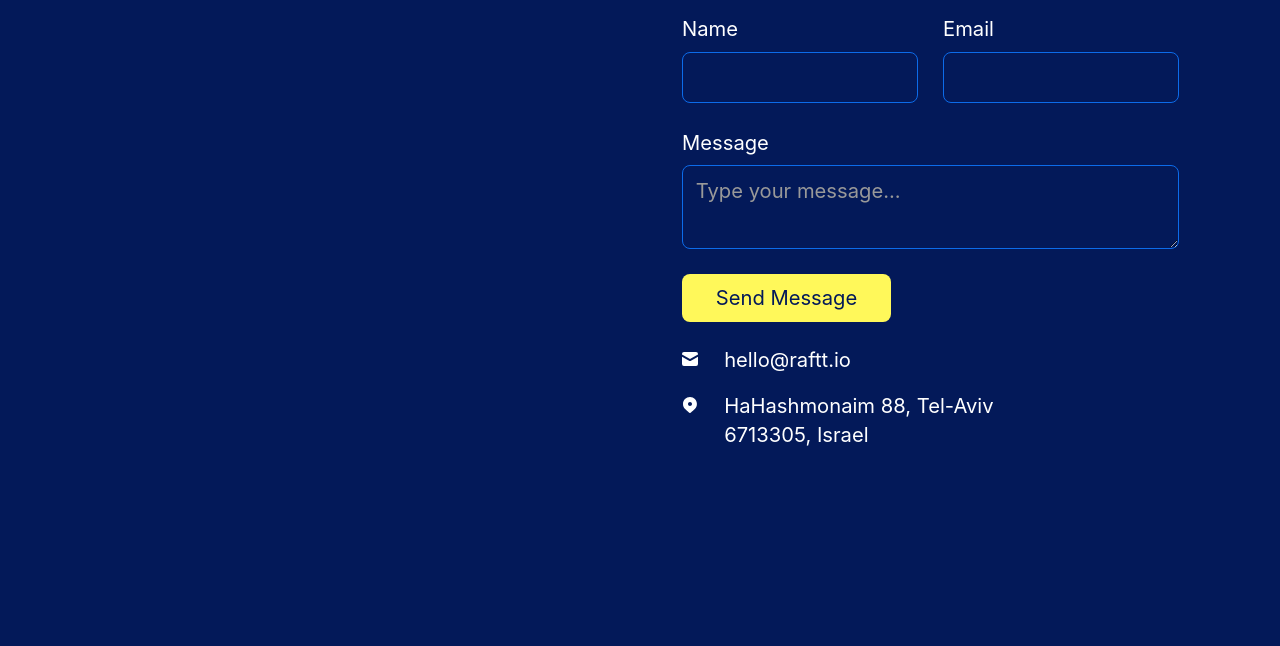
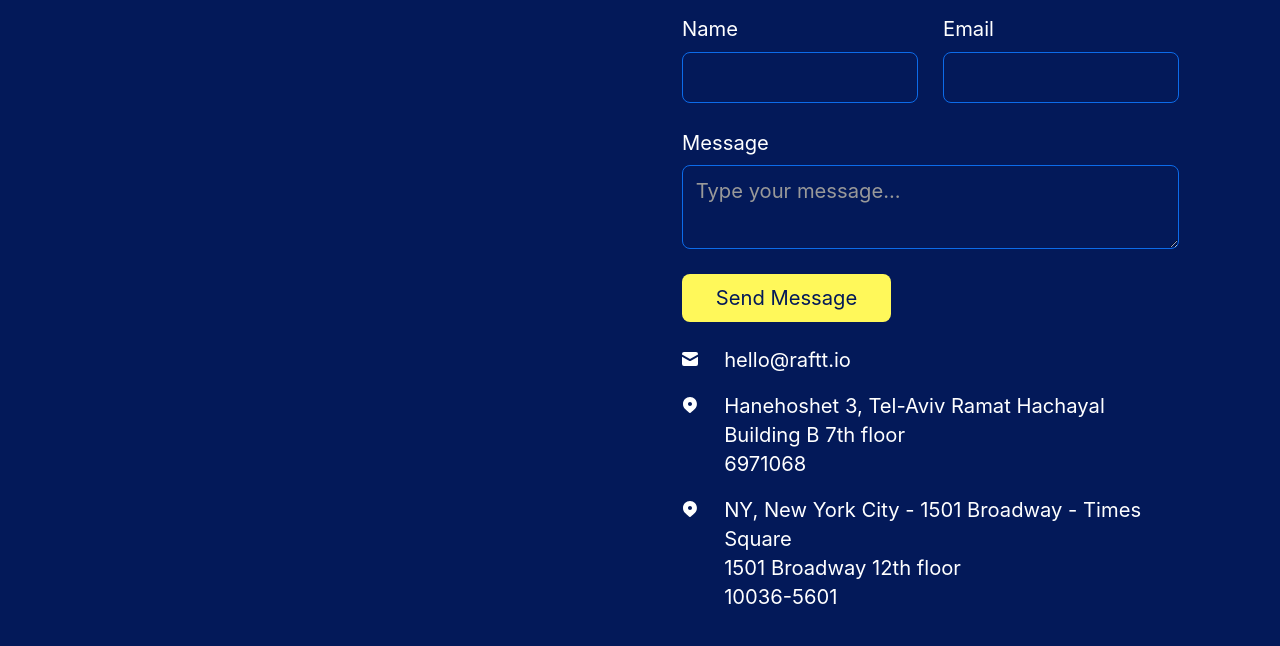
Before and after one commit to rafttio/www.raftt.io, a plain HTML site: page contact.html in a window 1280 px wide. Shown: the part 306-952 px from the top of the page. Drawn offline with nearby package versions, Linux system fonts and the light colour scheme; a script that the page names is missing; a web font is replaced by a local one.

Commit message:
changed office addresses in contact page

```diff
--- a/contact.html
+++ b/contact.html
@@ -452,8 +452,22 @@
                         </g>
                       </svg></div>
                   </div>
-                  <div>HaHashmonaim 88, Tel-Aviv<br />6713305, Israel<br /></div>
+                  <div>Hanehoshet 3, Tel-Aviv Ramat Hachayal<br />Building B 7th floor<br />6971068</div>
                 </div>
+                <div id="w-node-_4acf9c4a-345f-50ac-d164-408ce3c26e1d-2cca6aa1" class="contact5_item">
+                  <div class="contact5_icon-wrapper">
+                    <div class="icon-1x1-xsmall w-embed"><svg xmlns="http://www.w3.org/2000/svg" width="16" height="16"
+                        viewBox="0 0 16 16">
+                        <g class="nc-icon-wrapper" fill="CurrentColor">
+                          <path fill="CurrentColor"
+                            d="M8,0C4.1,0,1,3.1,1,7c0,1.9,0.7,3.7,2.1,5c0.1,0.1,4.1,3.7,4.2,3.8c0.4,0.3,1,0.3,1.3,0 c0.1-0.1,4.2-3.7,4.2-3.8c1.4-1.3,2.1-3.1,2.1-5C15,3.1,11.9,0,8,0z M8,9C6.9,9,6,8.1,6,7s0.9-2,2-2c1.1,0,2,0.9,2,2S9.1,9,8,9z">
+                          </path>
+                        </g>
+                      </svg></div>
+                  </div>
+                  <div>NY, New York City - 1501 Broadway - Times Square<br />1501 Broadway 12th floor<br />10036-5601</div>
+                </div>
+              </div>
               </div>
             </div>
           </div>
```
